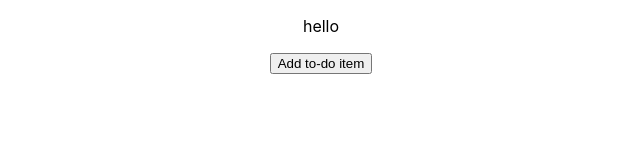
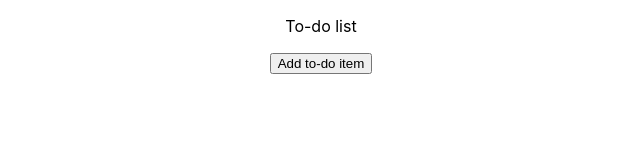
Before and after one commit to roxyoanes/todo-list-app, a React (Create React App) app: page / in a window 1280 px wide. Shown: the top 160 px of the page, without its empty margins (319-959 px from the left). Built offline with nearby package versions, Linux system fonts and the light colour scheme.

Commit message:
Add complete task

```diff
--- a/src/App.js
+++ b/src/App.js
@@ -5,6 +5,7 @@ const App = () => {
   const [listItems, setListItems] = React.useState([]);
   const [inputValue, setInputValue] = React.useState("");
   const [toggle, setToggle] = React.useState(false);
+  const [completed, setCompleted] =React.useState(false);
 
   const handleInput = (e) => {
     setInputValue(e.target.value);
@@ -25,9 +26,13 @@ const App = () => {
     setListItems(newArray);
   }
 
+  const handleCompleted = () => {
+    setCompleted(!completed)
+  }
+
   return (
     <div className="App">
-      <p>hello</p>
+      <p>To-do list</p>
       <button onClick={handleClick}>Add to-do item</button>
       {toggle ? (
         <div>
@@ -42,12 +47,14 @@ const App = () => {
             {listItems.map((item, index) => (
               <div className="ingredient-container">
                 <li key={index}>{item}</li>
+                {completed ? <h4>Completed</h4> : ""}
                 <button
                   className="delete-btn"
                   onClick={() => deleteItem(item)}
                 >
                   Delete item
                 </button>
+                <button onClick={handleCompleted}>Complete task</button>
               </div>
             ))}
           </div>
```
